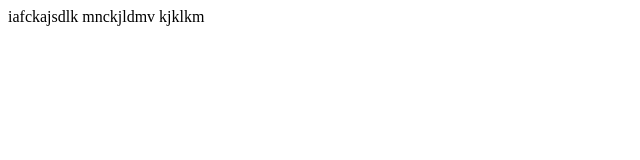
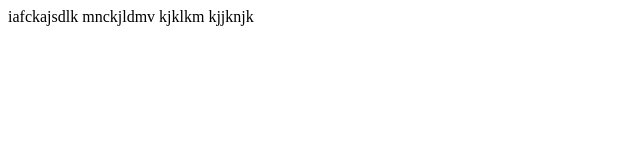
Before and after one commit to mendusekaterina/HTML, a plain HTML site: page lesson2/HomeWork2/index2.html in a window 1280 px wide. Shown: the full height of the page, 0-640 px from the left. Drawn offline with Linux system fonts and the light colour scheme.

Commit message:
before branch

```diff
--- a/lesson2/HomeWork2/index2.html
+++ b/lesson2/HomeWork2/index2.html
@@ -8,6 +8,7 @@
 iafckajsdlk
 mnckjldmv
 kjklkm
+kjjknjk
 
 </body>
 </html>
```
